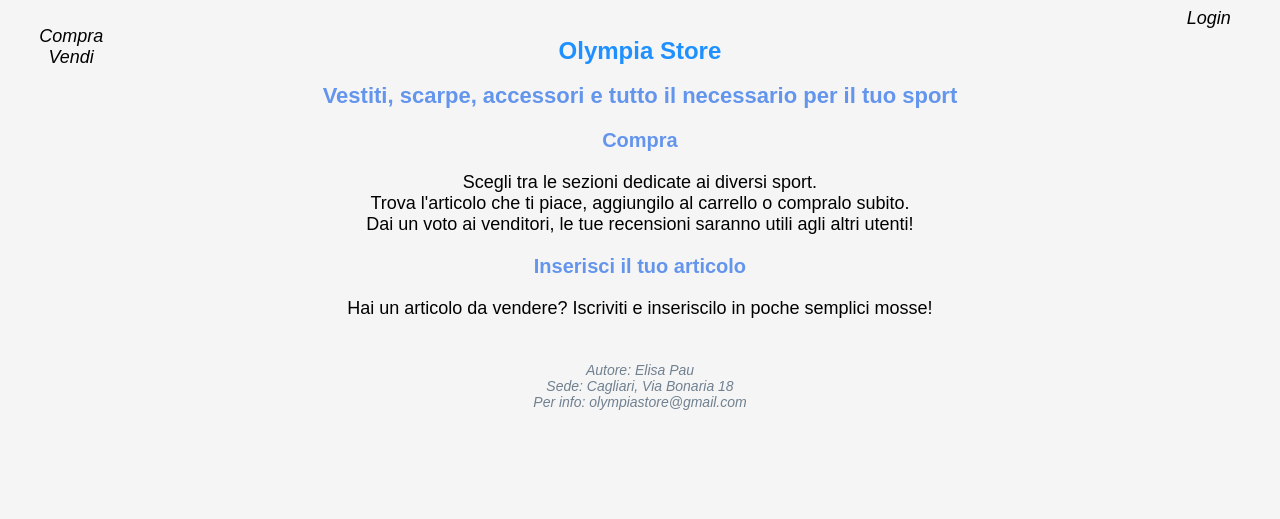
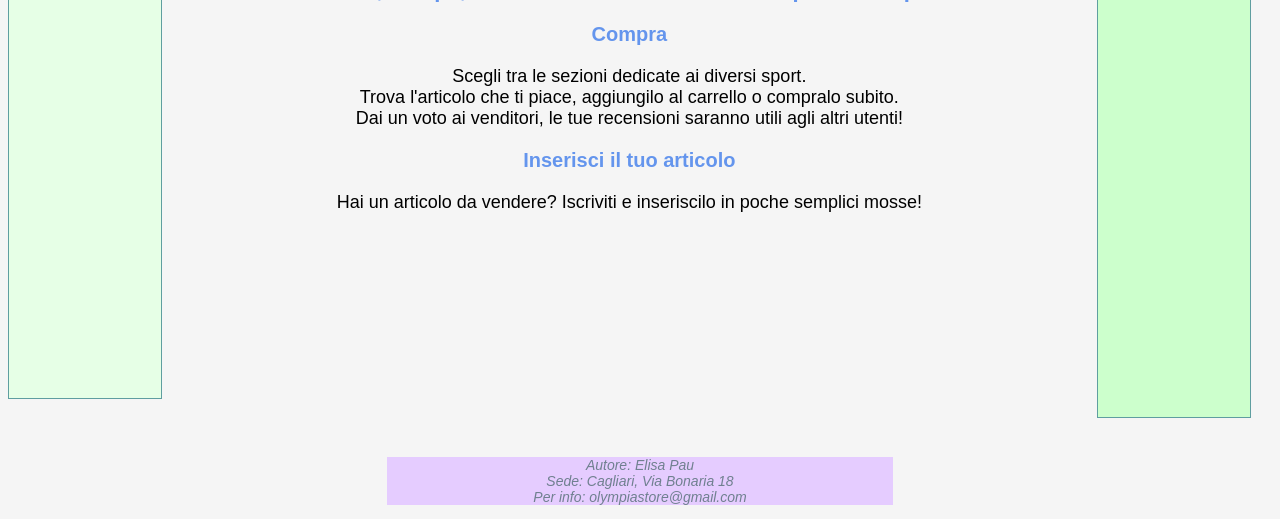
Before and after one commit to elaaa92/AMM2015, a PHP site: page /M2/descrizione.html in a window 1280 px wide. Shown: the part 378-897 px from the top of the page. Before the commit the page ends 788 px from the top, so only its background shows below. Run offline with PHP 8.4, Linux system fonts and the light colour scheme.

Commit message:
Consegna M2

```diff
--- a/AmmProject/M2/cliente.html
+++ b/AmmProject/M2/cliente.html
@@ -12,7 +12,7 @@
     <body>
         <header>
             <img src="../Immagini/Olympia.png" alt='Non disponibile' id='logo'/>
-            <h2>Prodotti</h2>
+            <h1> Prodotti </h1>
         </header>
         <div id='Content'>
             <table>
--- a/AmmProject/M2/login.html
+++ b/AmmProject/M2/login.html
@@ -12,7 +12,7 @@
     <body>
         <header>
             <img src="../Immagini/Olympia.png" alt='Non disponibile' id='logo'/>
-            <h2> Login </h2>
+            <h1> Login </h1>
         </header>
         <div id='Content'>
             <form>
--- a/AmmProject/M2/style.css
+++ b/AmmProject/M2/style.css
@@ -1,8 +1,8 @@
 *
 {
     background-color: whitesmoke;
+    font-family: sans-serif;
     color: black;
-    font-family: sans-serif;
     font-size: 18px;
 }
 
@@ -16,7 +16,7 @@
 h1
 {
     font-size: 24px;
-    color: dodgerblue;
+    color: royalblue;
 }
 
 h2, h3
@@ -59,7 +59,7 @@ form
 form label
 {
     display: inline-block;
-    width: 49.75%;
+    width: 45%;
     text-align: initial;
     background-color: inherit;
     color: cadetblue;
@@ -69,7 +69,7 @@ form label
 form input
 {
     display: inline-block;
-    width: 49.75%;
+    width: 45%;
     background-color: transparent;
 }
 
@@ -109,7 +109,7 @@ table
 {
     font-size: 14px;
     border-collapse: collapse;
-    width: available;
+    width: 100%;
 }
 
 th, td
@@ -137,74 +137,54 @@ td > img
     width: 75px;
 }
 
-
-@media screen and (min-width: 1024px)
+header > h1
 {
-    #Sommario
-    {
-        display: table-column;
-        float: left;
-        width: 8%;
-    }
-
-   #Content
-    {
-        display: table-column;
-        float: left;
-        width: 76%;
-    }
-
-    nav
-    {
-        display: table-column;
-        float: left;
-        float: left;
-        width: 8%;
-    }
-}
-
-@media screen and (min-width: 481px) and (max-width: 1023px)
-{
-    #sommario
-    {
-        float: left;
-    }
-
-    #Content
-    {
-        float: left;
-        float: right;
-    }
-
-    nav
-    {
-        float: none;
-    }
-
+    width: 100%;
+    text-align: center;
+    text-shadow: 2px 2px darkblue;
 }
 
 #Sommario
 {
-    margin: 1%;
+    margin-bottom: 2%;
+    padding-left: 2%;
+    padding-right: 2%;
+    text-align: center;
+    border: 1px solid cadetblue;
+}
+
+#Sommario, #Sommario *
+{
+    background-color: #e6ffe6;
+}
+
+#Content
+{
+    margin-bottom: 2%;
+    padding-left: 2%;
+    padding-right: 2%;
     text-align: center;
 }
 
 nav
 {
-    margin: 1%;
+    margin-bottom: 2%;
+    padding-left: 2%;
+    padding-right: 2%;
     text-align: center;
+    border: 1px solid cadetblue;
 }
 
-#Content
+nav, nav *
 {
-    margin: 2%;
-    text-align: center;
+    background-color: #ccffcc;
 }
 
 footer
 {
+    padding-left: 10%;
+    padding-right: 10%;
     display: block;
-    background-color: pink;
     clear: left;
 }
 
@@ -213,4 +193,87 @@ footer > *
     text-align: center;
     font-size: 14px;
     font-style: oblique;
+    background-color: #e5ccff;
 }
+
+@media screen and (min-width: 1024px)
+{
+    #Sommario
+    {
+        display: inline-block;
+        float: left;
+        width: 8%;
+        padding-top: 2%;
+        padding-bottom: 30%;
+    }
+
+   #Content
+    {
+        display: inline-block;
+        float: left;
+        width: 70%;
+    }
+
+    nav
+    {
+        display: inline-block;
+        clear: left;
+        width: 8%;
+        padding-top: 2%;
+        padding-bottom: 36%;
+    }
+
+    footer
+    {
+        padding-left: 30%;
+        padding-right: 30%;
+    }
+}
+
+
+@media screen and (min-width: 481px) and (max-width: 1023px)
+{
+    #Sommario
+    {
+        display: inline-block;
+        float: left;
+        width: 14%;
+        padding-top: 2%;
+        padding-bottom: 30%;
+    }
+
+   #Content
+    {
+        display: inline-block;
+        float: left;
+        width: 77%;
+    }
+
+    nav
+    {
+        margin-top: 4%;
+        margin-bottom: 4%;
+        padding: 2%;
+        display: block;
+        clear: left;
+    }
+
+    footer
+    {
+        padding-left: 30%;
+        padding-right: 30%;
+    }
+}
+
+
+@media screen and (max-width: 481px)
+{
+    #Sommario, #Content, nav, footer
+    {
+        padding-top: 2%;
+        padding-bottom:2%;
+        margin-top: 6%;
+        margin-bottom: 6%;
+    }
+
+}
--- a/AmmProject/M2/venditore.html
+++ b/AmmProject/M2/venditore.html
@@ -12,7 +12,7 @@
     <body>
         <header>
             <img src="../Immagini/Olympia.png" alt='Non disponibile' id='logo'/>
-            <h2>Inserisci nuovo oggetto</h2>
+            <h1> Inserisci nuovo oggetto </h1>
         </header>
         <div id='Content'>
             <form>
--- a/AmmProject/nbproject/private/private.xml
+++ b/AmmProject/nbproject/private/private.xml
@@ -2,10 +2,6 @@
 <project-private xmlns="http://www.netbeans.org/ns/project-private/1">
     <editor-bookmarks xmlns="http://www.netbeans.org/ns/editor-bookmarks/2" lastBookmarkId="0"/>
     <open-files xmlns="http://www.netbeans.org/ns/projectui-open-files/2">
-        <group>
-            <file>file:/home/amm/development/AMM2015/AmmProject/M2/style.css</file>
-            <file>file:/home/amm/development/AMM2015/AmmProject/M2/descrizione.html</file>
-            <file>file:/home/amm/development/AMM2015/AmmProject/M2/login.html</file>
-        </group>
+        <group/>
     </open-files>
 </project-private>
```
Also changed, not shown: AmmProject/Immagini/Olympia.png (added).
